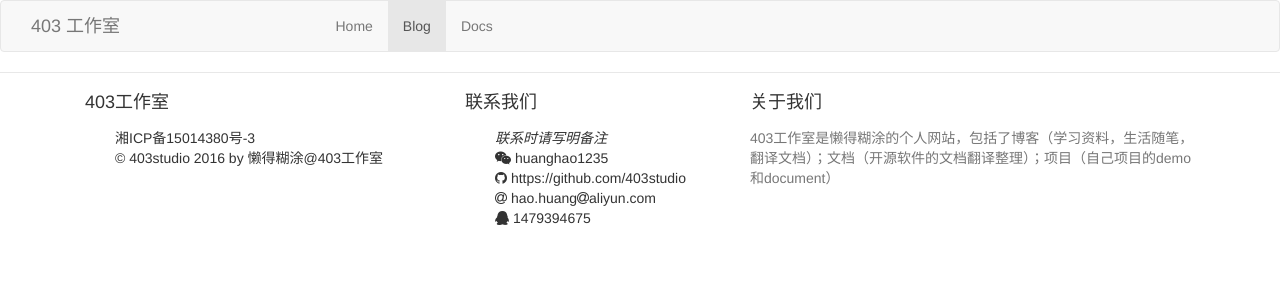
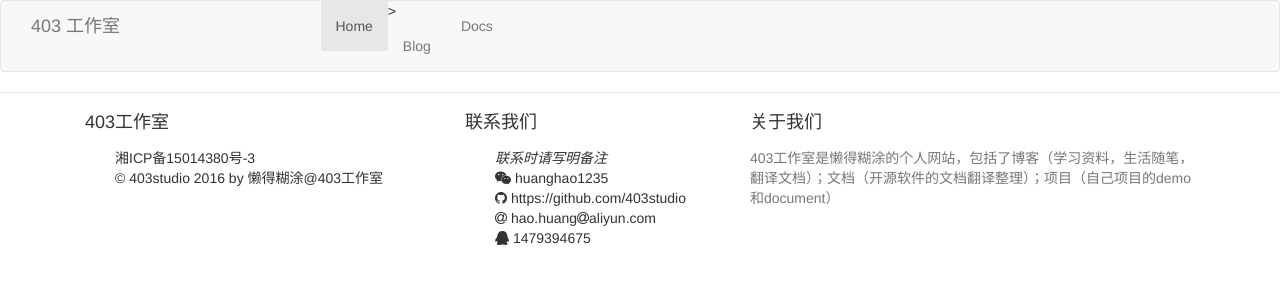
Before and after one commit to 403studio/blog.403studio.com, a Jekyll site: the page built from www.html, in a window 1280 px wide. Shown: the top 300 px of the page. Built offline with Jekyll 4.4.1, drawn with Linux system fonts in a browser that asks for light colours; nearby versions of some CDN libraries.

Commit message:
Update template

```diff
--- a/_config.yml
+++ b/_config.yml
@@ -25,3 +25,4 @@
   values:
    layout: "post"
    author: "hao.huang"
+   navid: "blog"
--- a/_includes/header.html
+++ b/_includes/header.html
@@ -5,8 +5,8 @@
         </div>
         <div class="collapse navbar-collapse align-right">
             <ul class="nav navbar-nav">
-                <li><a href="http://www.403sutdio.com">Home</a></li>
-                <li class="active"><a href="http://blog.403studio.com">Blog</a></li>
+                <li {% if page.navid == 'home' %}class="active"{% endif %}><a title="首页" href="http://www.403sutdio.com">Home</a></li>
+                <li {% if page.navid == 'blog' %}class="active"{% endif %}>><a title="博客" href="http://blog.403studio.com">Blog</a></li>
                 <li><a href="http://docs.403studio.com">Docs</a></li>
             </ul>
         </div>
--- a/www.html
+++ b/www.html
@@ -1,5 +1,6 @@
 ---
-title: 博客
+title: 403工作室
+navid: home
 layout: default
 ---
 
```
